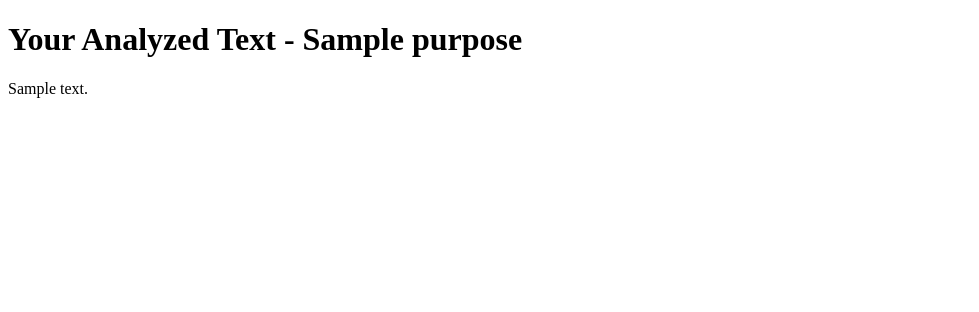
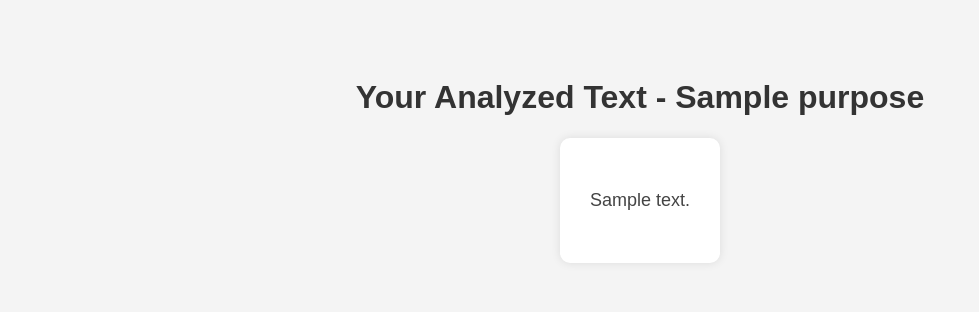
Before and after one commit to MASOOM-BIT/DjangoProjects, a Django app: template mysite/templates/Analyize.html in a window 1280 px wide. Shown: the top 312 px of the page, without its empty margins (0-979 px from the left). Run offline with Django 5.2, Linux system fonts and the light colour scheme; the template is opened without the code that fills it: most values are stand-ins (such as "Sample title", 1, 10 or a date in 2020).

Commit message:
Enhance Analyze.html with improved styling for better readability and presentation

```diff
--- a/mysite/templates/Analyize.html
+++ b/mysite/templates/Analyize.html
@@ -5,10 +5,15 @@
     <meta name="viewport" content="width=device-width, initial-scale=1.0">
     <title>Analyze Page</title>
 </head>
-<body>
-    <h1>Your Analyzed Text - {{ purpose }}</h1>
-<p>
-    {{ analyzed_text }}
-</p>
+<body style="font-family: Arial, sans-serif; background-color: #f4f4f4; text-align: center; padding: 50px;">
+
+    <h1 style="color: #333;">Your Analyzed Text - {{ purpose }}</h1>
+
+    <div style="background: white; padding: 20px; border-radius: 10px; box-shadow: 0px 0px 10px rgba(0, 0, 0, 0.1); display: inline-block; max-width: 80%; margin: auto;">
+        <p style="font-size: 18px; color: #444; line-height: 1.6; padding: 10px;">
+            {{ analyzed_text }}
+        </p>
+    </div>
+
 </body>
 </html>
```
